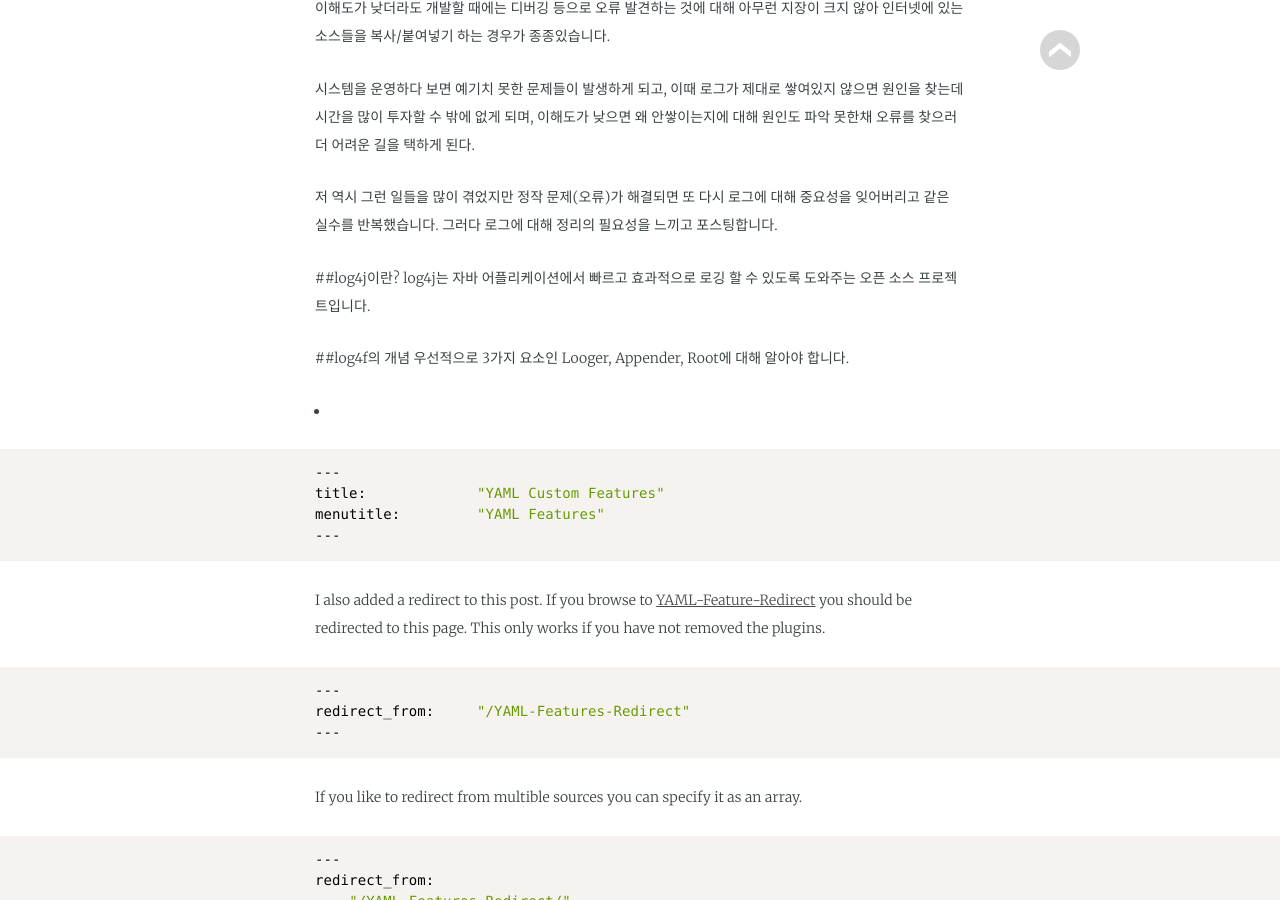
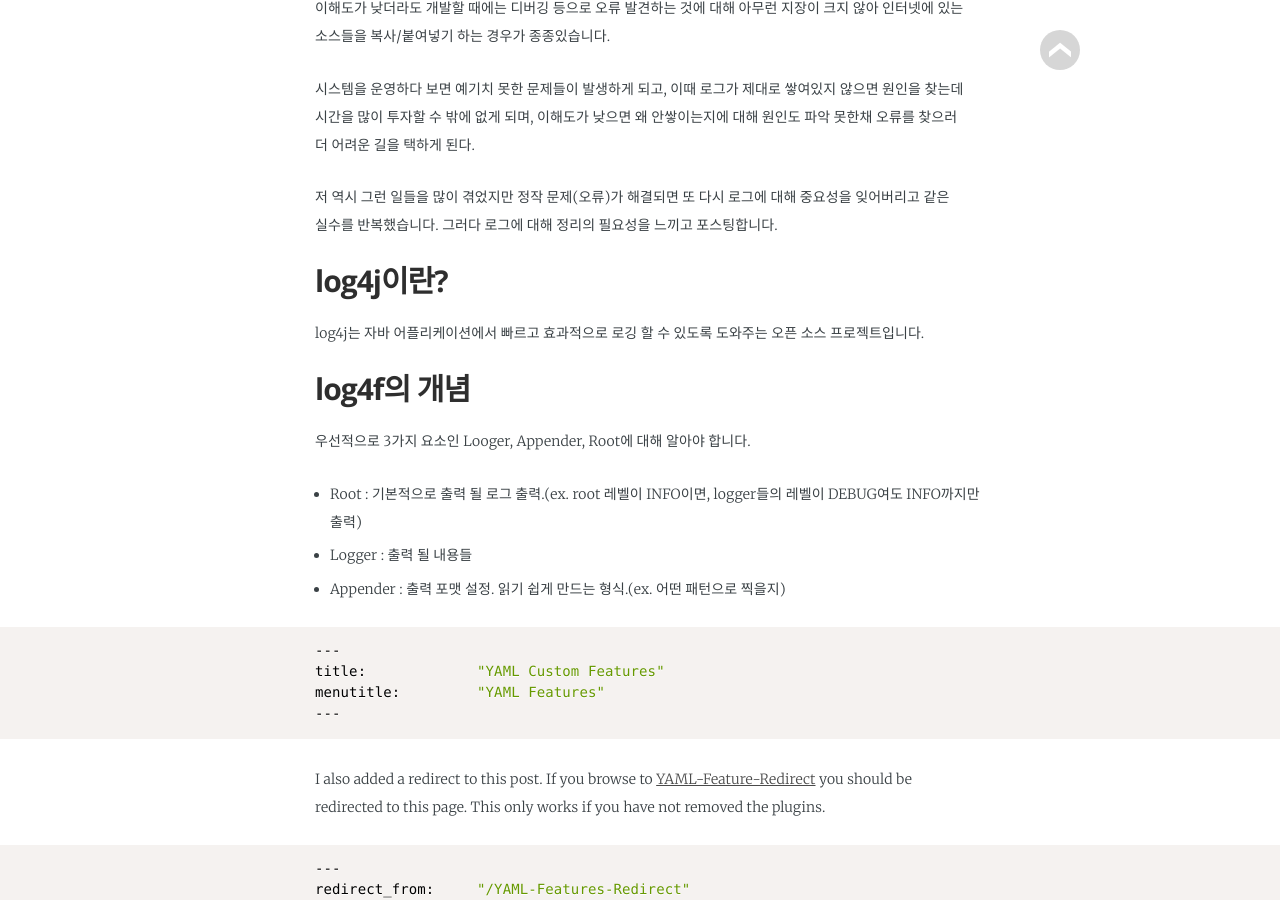
Before and after one commit to jwillmer/jekyllDecent, a Jekyll site: the page built from _posts/2019-02-07-log4j.md, in a window 1280 px wide and 900 px high, scrolled down 634 px. Built offline with Jekyll 4.4.1, drawn with Linux system fonts in a browser that asks for light colours; some web fonts are replaced.

Commit message:
Update 2019-02-07-log4j.md

````diff
--- a/_posts/2019-02-07-log4j.md
+++ b/_posts/2019-02-07-log4j.md
@@ -23,12 +23,15 @@
 
  저 역시 그런 일들을 많이 겪었지만 정작 문제(오류)가 해결되면 또 다시 로그에 대해 중요성을 잊어버리고 같은 실수를 반복했습니다. 그러다 로그에 대해 정리의 필요성을 느끼고 포스팅합니다.
 
-##log4j이란?
+## log4j이란?
  log4j는 자바 어플리케이션에서 빠르고 효과적으로 로깅 할 수 있도록 도와주는 오픈 소스 프로젝트입니다.
 
-##log4f의 개념
+## log4f의 개념
  우선적으로 3가지 요소인 Looger, Appender, Root에 대해 알아야 합니다.
-  -
+  - Root : 기본적으로 출력 될 로그 출력.(ex. root 레벨이 INFO이면, logger들의 레벨이 DEBUG여도 INFO까지만 출력)
+  - Logger : 출력 될 내용들
+  - Appender : 출력 포맷 설정. 읽기 쉽게 만드는 형식.(ex. 어떤 패턴으로 찍을지)
+
 
 
 ```bash
````
